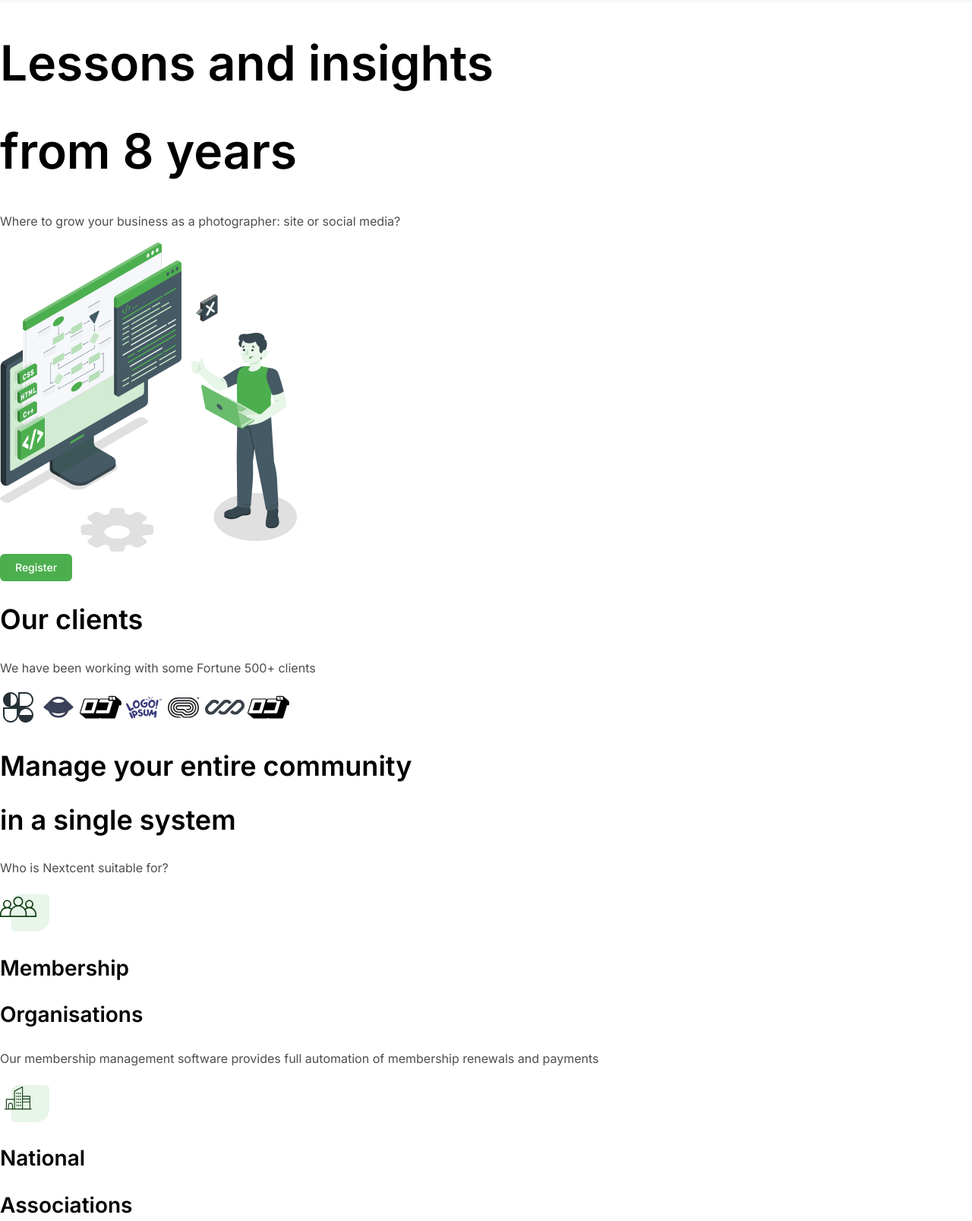
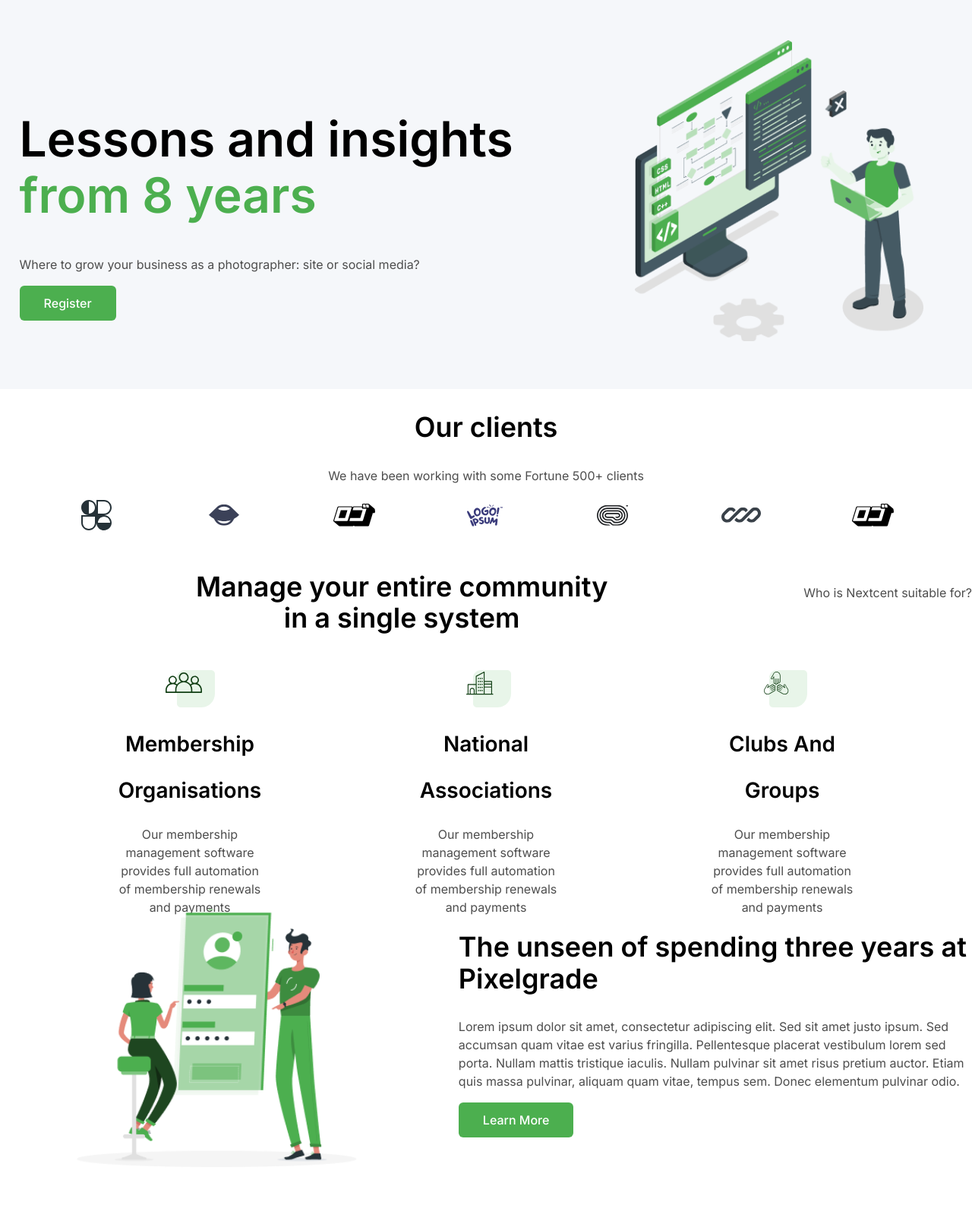
Before and after one commit to karlacarvajal61/FIGMA_to_HTML, a website: page index.html in a window 1280 px wide. Shown: the part 93-1700 px from the top of the page at 76% size. Drawn offline with Linux system fonts and the light colour scheme.

Commit message:
actualizaciones varias

```diff
--- a/index.html
+++ b/index.html
@@ -33,27 +33,28 @@
     </div>
 
     <!-- Hero - Lessons -->
-    <div class="hero">
-        <div>
-            <h1>Lessons and insights</h1>
-            <h1>from 8 years</h1>
-            <p>Where to grow your business as a photographer: site or social media?</p>
-        </div>
-        <div>
-            <img src="public/assets/img/illustration.png"/>
-        </div>
-        <div>
-            <button class="btn-verde">Register</button>
+    <div class="hero-general hero">
+        <div class="hero-content">
+            <div>
+                <h1>Lessons and insights<br><span>from 8 years</span></h1>
+                <p>Where to grow your business as a photographer: site or social media?</p>
+                <button class="btn-verde">Register</button>
+            </div>
+            </div>
+            <div class="hero-img">
+                <img src="public/assets/img/illustration.png"/>
+            </div>
         </div>
     </div>
+</div>
 
     <!-- Our Clients -->
-        <div>
+        <div class="clients-content">
             <div>
                 <h2>Our clients</h2>
                 <p>We have been working with some Fortune 500+ clients</p>
             </div>
-            <div>
+            <div class="clients-img">
                 <img src="/public/assets/svg/logo_1.svg" alt="Logo empresa 1"/>
                 <img src="/public/assets/svg/logo_2.svg" alt="Logo empresa 2"/>
                 <img src="/public/assets/svg/logo_3.svg" alt="Logo empresa 3"/>
@@ -65,26 +66,25 @@
         </div>
 
     <!-- Manage -->
-    <div>
-        <div>
-            <h2>Manage your entire community</h2>
-            <h2>in a single system</h2>
+    <div class="manage-content">
+        <div class="manage-header">
+            <h2>Manage your entire community in a single system</h2>
             <p>Who is Nextcent suitable for?</p>
         </div>
-        <div>
-            <div>
+        <div class="manage-card">
+            <div class="card">
                 <img src="public/assets/svg/logo_membership.svg" alt="Logo membresias"/>
                 <h3>Membership</h3>
                 <h3>Organisations</h3>
                 <p class="p-small">Our membership management software provides full automation of membership renewals and payments</p>
             </div>
-            <div>
+            <div class="card">
                 <img src="public/assets/svg/logo_associations.svg" alt="Logo asociaciones"/>
                 <h3>National</h3>
                 <h3>Associations</h3>
                 <p class="p-small">Our membership management software provides full automation of membership renewals and payments</p>
             </div>
-            <div>
+            <div  class="card">
                 <img src="public/assets/svg/logo_groups.svg" alt="Imagen miembros"/>
                 <h3>Clubs And</h3>
                 <h3>Groups</h3>
@@ -94,14 +94,14 @@
     </div>
 
     <!-- Pixelgrade -->
-    <div>
-        <div>
+    <div id="pixelgrade-info-container">
+        <div class="pixelgrade-info-img">
             <img src="public/assets/img/pixelgrade.png" alt="Pixelgrade">
         </div>
-        <div>
+        <div class="pixelgrade-info-content">
             <h2>The unseen of spending three years at Pixelgrade</h2>
             <p class="p-small">Lorem ipsum dolor sit amet, consectetur adipiscing elit. Sed sit amet justo ipsum. Sed accumsan quam vitae est varius fringilla. Pellentesque placerat vestibulum lorem sed porta. Nullam mattis tristique iaculis. Nullam pulvinar sit amet risus pretium auctor. Etiam quis massa pulvinar, aliquam quam vitae, tempus sem. Donec elementum pulvinar odio.</p>
-            <button>Learn More</button>
+            <button class="btn-verde">Learn More</button>
         </div>
     </div>
     <!-- Helping local business -->
@@ -164,8 +164,8 @@
         </div>
     </div>
     <!-- Caring -->
-    <div>
-        <div>
+    <div id="caring">
+        <div class="caring-grid">
             <h2>Caring is the new marketing</h2>
             <p>The Nexcent blog is the best place to read about the latest membership insights, trends and more. See who's joining the community, read about how our community are increasing their membership income and lot's more.</p>
         </div>
--- a/sass/_settings.scss
+++ b/sass/_settings.scss
@@ -26,7 +26,7 @@ $color-text: #18191F;
 
 
 //Containers sizes
-$container-width:1155px;
+$container-width:1200px;
 $container-second: 1110px;
 
 //Espaciado
--- a/sass/partials/_buttons.scss
+++ /dev/null
@@ -1,20 +0,0 @@
-/* botones*/
-@mixin button($bg, $padding) {
-    background-color: $bg;
-    color: $color-white;
-    padding: $padding;
-    text-decoration: none;
-    text-transform: uppercase;
-    display: inline-block;
-}
-
-
-}
-
-@mixin button($bg-color, $padding-size) {
-    display: inline-block;
-    background-color: $bg-color;
-    padding: $padding-size;
-    border: none;
-    cursor: pointer;
-}
--- a/sass/partials/_caring.scss
+++ b/sass/partials/_caring.scss
@@ -0,0 +1,47 @@
+#caring {
+    width: 100%;
+    text-align: center;
+    padding: 64px;
+}
+
+.caring-grid {
+    display: flex;
+    justify-content: space-evenly;
+    margin-top: 30px;
+
+    .card-item {
+        position: relative;
+        width: 31%;
+        border-radius: 8px;
+    }
+
+    .card-image {
+        width: 100%;
+        height: 280px;
+        object-fit: cover;
+    }
+
+    .card-text {
+        position: relative;
+        margin: -60px auto 0;
+        width: 85%;
+        background-color: #F5F7FA;
+        padding: 16px;
+        border-radius: 8px;
+        box-shadow: 0px 8px 16px rgba(171, 190, 206, 0.4);
+        font-weight: 600;
+
+        p {
+            font-size: 20px;
+            color: #717171;
+            margin-bottom: 16px;
+        }
+        .card-btn {
+            display: flex;
+            justify-content: center;
+            align-items: center;
+            gap: 5px;
+            color: $color-primary;
+        }
+    }
+}
--- a/sass/partials/_header-nav-bar.scss
+++ b/sass/partials/_header-nav-bar.scss
@@ -10,8 +10,6 @@
     justify-content: space-between;
     align-items: center;
     padding: 30px;
-    padding-left: 120px;
-    padding-right: 120px;
     width: 100%;
 }
 
--- a/sass/partials/_hero-lessons.scss
+++ b/sass/partials/_hero-lessons.scss
@@ -1,9 +1,33 @@
+.hero-general {
+    display: flex;
+}
+
+.hero{
+        background-color: $color-secondary;
+}
+
+.hero-content {
+    flex-basis: 60%;
+    margin-top: 100px;
+    margin-left: 2%;
+    margin-bottom: 90px;
+}
+
+.hero-img {
+    flex-basis: 33%;
+    img {
+        width: 90%;
+        margin-left: 10%;
+        margin-top: 50px;
+    }
+}
+
 .btn-verde{
     border: none;
     border-radius: 6px;
     color:$color-white;
     background-color: $color-accent;
-    font-size: $font-size-small;
+    font-size: $font-size-p;
     font-weight: 500;
-    padding: 10px 20px;
+    padding: 14px 32px;
 }
--- a/sass/partials/_manage.scss
+++ b/sass/partials/_manage.scss
@@ -0,0 +1,31 @@
+.manage-header {
+    text-align: center;
+    display: flex;
+    }
+
+.manage-content {
+    text-align: center;
+    padding-bottom: 32px;
+
+    h2 {
+        display: flex;
+        max-width: 550px;
+        margin: 0 auto;
+    }
+}
+
+.manage-card {
+    display: flex;
+    justify-content: space-evenly;
+    align-items: center;
+}
+
+.card {
+    flex-basis: 250px;
+    height: 230px;
+    padding: 25px;
+    border: 1px solid white;
+    margin: 15px;
+    border-radius: 3px;
+    text-align: center;
+}
--- a/sass/partials/_our-clients.scss
+++ b/sass/partials/_our-clients.scss
@@ -0,0 +1,12 @@
+.clients-content {
+    text-align: center;
+    margin-top: 20px;
+}
+
+.clients-img {
+    display: flex;
+    flex-direction: row;
+    gap: 120px;
+    justify-content: center;
+    margin-bottom: 50px;
+}
--- a/sass/partials/_pixelgrade.scss
+++ b/sass/partials/_pixelgrade.scss
@@ -0,0 +1,19 @@
+#pixelgrade-info-container {
+    display: flex;
+}
+.pixelgrade-info-img {
+    flex-basis: 38%;
+
+    img {
+        margin-left: 10%;
+        width: 100%;
+    }
+}
+
+.pixelgrade-info-content {
+    flex-basis: 54%;
+    margin-left: 10%;
+    margin-top: 70px;
+    margin-bottom: 70px;
+    line-height: 1.5;
+}
--- a/sass/partials/_tag-general.scss
+++ b/sass/partials/_tag-general.scss
@@ -7,7 +7,6 @@
 
 body{
     font-family: $font-family-primary;
-    overflow: hidden;
     margin: 0;
 }
 
@@ -15,6 +14,10 @@ h1{
     font-size: $font-size-h1;
     font-weight: 600;
     line-height: 1.15;
+
+    span {
+        color: $color-accent;
+    }
 }
 
 h2{
@@ -61,3 +64,8 @@ button{
     background-color: $color-white;
     color: $color-primary;
 }
+
+.container-width {
+    width: 80%;
+    margin: auto;
+}
```
Also changed, not shown: public/css/styles.css, 1 other file.
